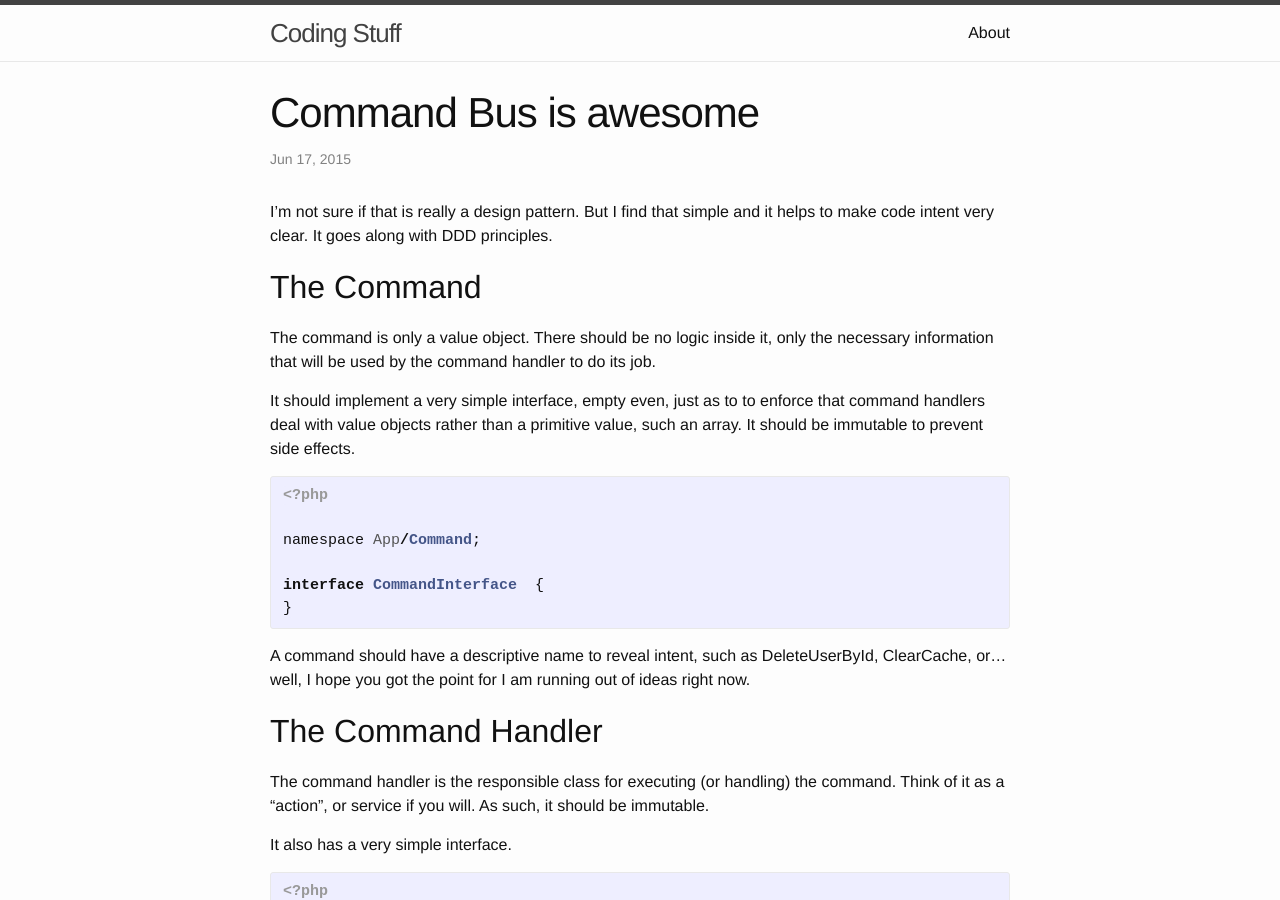
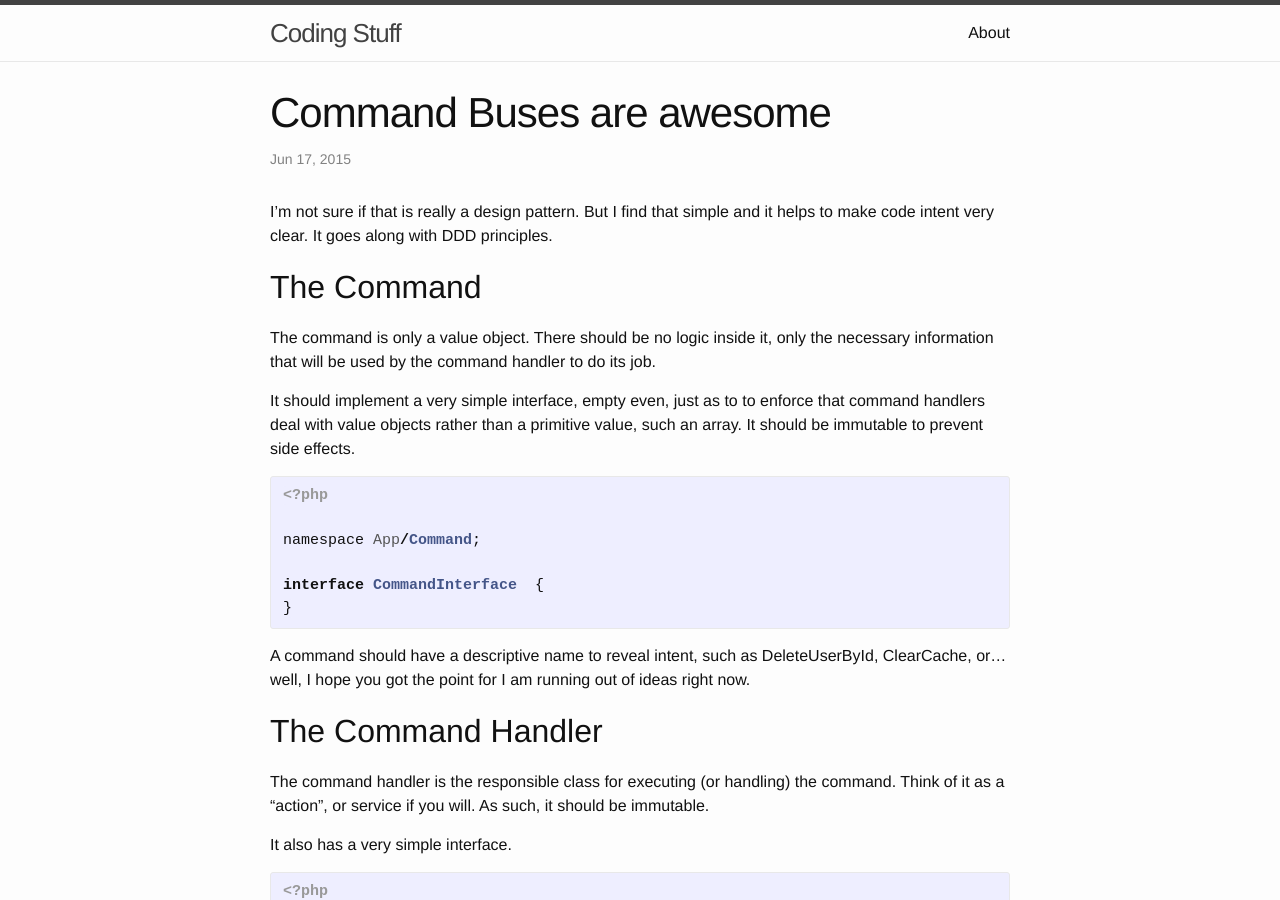
Before and after one commit to mjacobus/mjacobus.github.io, a Jekyll site: the page built from _posts/2015-06-17-command-buses-are-awesome.md, in a window 1280 px wide and 900 px high. Built offline with Jekyll 4.4.1, drawn with Linux system fonts in a browser that asks for light colours; comment, search, counter and statistics services are not loaded.

Commit message:
Renamed article

```diff
--- a/_posts/2015-06-17-command-bus-is-awesome.md
+++ b/_posts/2015-06-17-command-buses-are-awesome.md
@@ -1,6 +1,6 @@
 ---
 layout: post
-title: Command Bus is awesome
+title: Command Buses are awesome
 tags: [PHP, Design Patterns]
 ---
 
```
